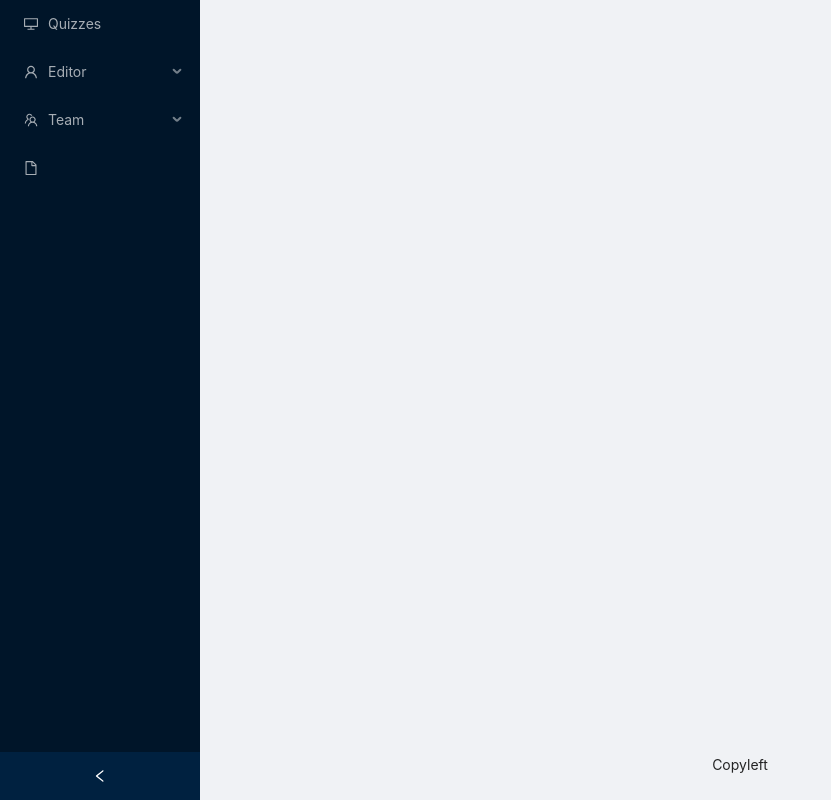
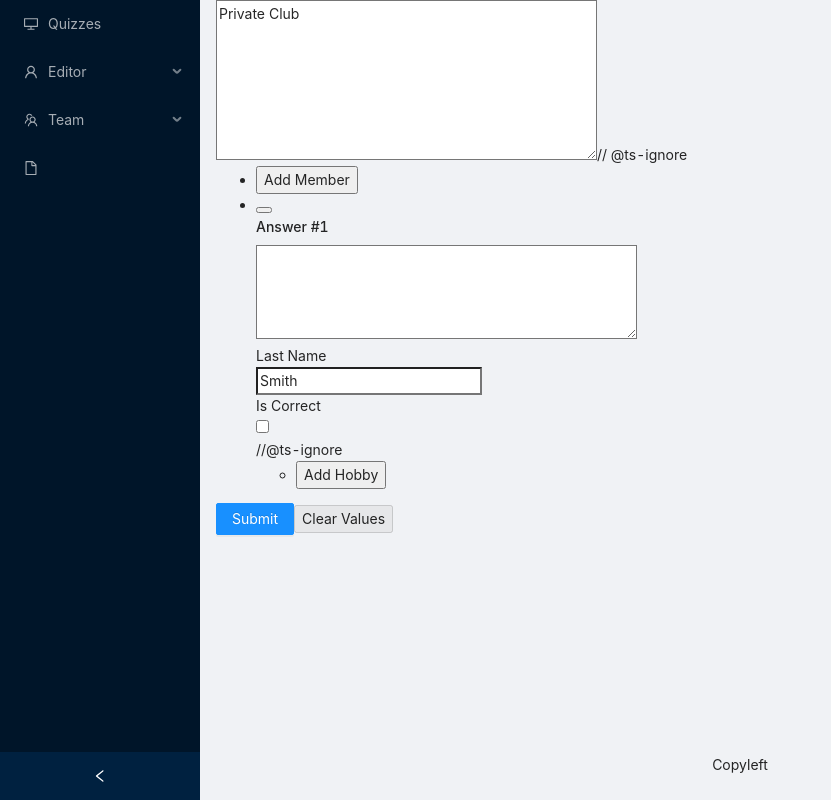
Before and after one commit to snytkine/quizzer-fe, a React (Create React App) app: page /reduxformeditor in a window 1280 px wide. Shown: the whole page, without its empty margins (0-831 px from the left). Built offline with nearby package versions, Linux system fonts and the light colour scheme.

Commit message:
Added editor powered by redux-form

```diff
--- a/package.json
+++ b/package.json
@@ -10,6 +10,7 @@
     "@types/node": "^12.0.0",
     "@types/react": "^16.9.0",
     "@types/react-dom": "^16.9.0",
+    "@types/redux-form": "^8.2.5",
     "antd": "^4.2.0",
     "react": "^16.13.1",
     "react-dom": "^16.13.1",
@@ -18,6 +19,7 @@
     "react-router-dom": "^6.0.0-alpha.4",
     "react-scripts": "3.4.1",
     "redux": "^4.0.5",
+    "redux-form": "^8.3.5",
     "typescript": "~3.7.2"
   },
   "scripts": {
--- a/src/Components/Layout1.tsx
+++ b/src/Components/Layout1.tsx
@@ -13,6 +13,7 @@ import CreateQuestion from './editor/CreateQuestion';
 import QuizList from './quiz/list';
 import Counter from './Counter';
 import { QuestionEditor } from './editor/QuestionEditor';
+import ReduxFormEditor from './editor/ReduxFormEditor';
 
 const { Header, Content, Footer, Sider } = Layout;
 const { SubMenu } = Menu;
@@ -46,6 +47,9 @@ export default class Layout1 extends React.Component {
                     <Link to="aformeditor">Question Editor</Link>
                   </Menu.Item>
                   <Menu.Item key="14">
+                    <Link to="reduxformeditor">Redux Editor</Link>
+                  </Menu.Item>
+                  <Menu.Item key="15">
                     <Link to="counter">Counter</Link>
                   </Menu.Item>
                 </SubMenu>
@@ -61,6 +65,7 @@ export default class Layout1 extends React.Component {
                 <Routes>
                   <Route path="editor" element={<CreateQuestion/>}/>
                   <Route path="aformeditor" element={<QuestionEditor/>}/>
+                  <Route path="reduxformeditor" element={<ReduxFormEditor/>}/>
                   <Route path="quiz" element={<QuizList/>}/>
                   <Route path="counter" element={<Counter/>}/>
                 </Routes>
--- a/src/Components/editor/QuestionEditor.tsx
+++ b/src/Components/editor/QuestionEditor.tsx
@@ -124,6 +124,7 @@ export const QuestionEditor = () => {
                                 <Form.Item
                                     name={[field.name, 'isCorrect']}
                                     fieldKey={field.fieldKey}
+
                                 >
 
                                   <Radio.Group buttonStyle="solid">
--- /dev/null
+++ b/src/Components/editor/ReduxFormEditor.tsx
@@ -0,0 +1,137 @@
+import React from 'react';
+import { Field, FieldArray, reduxForm } from 'redux-form';
+import validate from './validate';
+import { Button, Form, Input } from 'antd';
+
+const { TextArea } = Input;
+
+const renderField = ({ input, label, type, meta: { touched, error } }) => (
+    <div>
+      <label>{label}</label>
+      <div>
+        <input {...input} type={type} placeholder={label}/>
+        {touched && error && <span>{error}</span>}
+      </div>
+    </div>
+);
+
+
+const renderTextArea = ({ input, label, type, meta: { touched, error } }) => (
+    <Form.Item
+        label="Question"
+        name="question"
+        rules={[{ required: true, message: 'Please type the question' }]}
+    >
+      <TextArea rows={6}/>
+    </Form.Item>
+);
+
+const renderHobbies = ({ fields, meta: { error } }) => (
+    <ul>
+      <li>
+        <button type="button" onClick={() => fields.push()}>
+          Add Hobby
+        </button>
+      </li>
+      {fields.map((hobby, index) => (
+          <li key={index}>
+            <button
+                type="button"
+                title="Remove Hobby"
+                onClick={() => fields.remove(index)}
+            />
+            <Field
+                name={hobby}
+                type="text"
+                component={renderField}
+                label={`Hobby #${index + 1}`}
+            />
+          </li>
+      ))}
+      {error && <li className="error">{error}</li>}
+    </ul>
+);
+
+
+const renderMembers = ({ fields, meta: { error, submitFailed } }) => (
+    <ul>
+      <li>
+        <button type="button" onClick={() => fields.push({})}>
+          Add Member
+        </button>
+        {submitFailed && error && <span>{error}</span>}
+      </li>
+      {fields.map((member, index) => (
+          <li key={index}>
+            <button
+                type="button"
+                title="Remove Member"
+                onClick={() => fields.remove(index)}
+            />
+            <h4>Answer #{index + 1}</h4>
+            <Field
+                name={`${member}.question`}
+                type="text"
+                component="textarea"
+                rows={4}
+                cols={40}
+                label="Answer"
+            />
+            <Field
+                name={`${member}.lastName`}
+                type="text"
+                component={renderField}
+                label="Last Name"
+            />
+            <Field
+                name={`${member}.isCorrect`}
+                type="checkbox"
+                component={renderField}
+                label="Is Correct"
+            />
+            //@ts-ignore
+            <FieldArray name={`${member}.hobbies`} component={renderHobbies}/>
+          </li>
+      ))}
+    </ul>
+);
+
+const FieldArraysForm = props => {
+  const { handleSubmit, pristine, reset, submitting } = props;
+  return (
+      <form onSubmit={handleSubmit}>
+        <Field
+            name="clubName"
+            type="textarea"
+            component="textarea"
+            rows={7}
+            cols={40}
+            label="Club Name"
+        />
+        // @ts-ignore
+        <FieldArray name="members" component={renderMembers}/>
+        <div>
+          <Button type="primary" disabled={submitting} htmlType="submit">
+            Submit
+          </Button>
+
+          <button type="button" disabled={pristine || submitting} onClick={reset}>
+            Clear Values
+          </button>
+        </div>
+      </form>
+  );
+};
+
+export default reduxForm({
+  form: 'fieldArrays', // a unique identifier for this form
+  initialValues: {
+    clubName: 'Private Club', members: [{
+      firstName: 'Jane',
+      lastName: 'Smith',
+    }],
+  },
+  destroyOnUnmount: false,
+  onSubmit: (data) => {console.log(data)},
+  validate,
+})(FieldArraysForm);
--- /dev/null
+++ b/src/Components/editor/validate.ts
@@ -0,0 +1,56 @@
+const validate = values => {
+  const errors = {}
+  if (!values.clubName) {
+    //@ts-ignore
+    errors.clubName = 'Required'
+  }
+  if (!values.members || !values.members.length) {
+    //@ts-ignore
+    errors.members = { _error: 'At least one member must be entered' }
+  } else {
+    const membersArrayErrors = []
+    values.members.forEach((member, memberIndex) => {
+      const memberErrors = {}
+      if (!member || !member.firstName) {
+        //@ts-ignore
+        memberErrors.firstName = 'Required'
+        membersArrayErrors[memberIndex] = memberErrors
+      }
+      if (!member || !member.lastName) {
+        //@ts-ignore
+        memberErrors.lastName = 'Required'
+        membersArrayErrors[memberIndex] = memberErrors
+      }
+      if (member && member.hobbies && member.hobbies.length) {
+        const hobbyArrayErrors = []
+        member.hobbies.forEach((hobby, hobbyIndex) => {
+          if (!hobby || !hobby.length) {
+            hobbyArrayErrors[hobbyIndex] = 'Required'
+          }
+        })
+        if (hobbyArrayErrors.length) {
+          //@ts-ignore
+          memberErrors.hobbies = hobbyArrayErrors
+          membersArrayErrors[memberIndex] = memberErrors
+        }
+        if (member.hobbies.length > 5) {
+          //@ts-ignore
+          if (!memberErrors.hobbies) {
+            // @ts-ignore
+            memberErrors.hobbies = []
+          }
+          //@ts-ignore
+          memberErrors.hobbies._error = 'No more than five hobbies allowed'
+          membersArrayErrors[memberIndex] = memberErrors
+        }
+      }
+    })
+    if (membersArrayErrors.length) {
+      //@ts-ignore
+      errors.members = membersArrayErrors
+    }
+  }
+  return errors
+}
+
+export default validate
--- a/src/index.tsx
+++ b/src/index.tsx
@@ -5,9 +5,9 @@ import App from './App';
 //import * as serviceWorker from './serviceWorker';
 
 ReactDOM.render(
-  <React.StrictMode>
-    <App />
-  </React.StrictMode>,
+  //<React.StrictMode>
+    <App />,
+  //</React.StrictMode>,
   document.getElementById('root')
 );
 
--- a/src/store/rootReducer.ts
+++ b/src/store/rootReducer.ts
@@ -1,6 +1,9 @@
 import { combineReducers } from 'redux';
 import { counterReducer } from './counterReducer';
+import { reducer as formReducer } from 'redux-form';
+
 
 export const rootReducer = combineReducers({
   counter: counterReducer,
+  form: formReducer,
 });
--- a/tsconfig.json
+++ b/tsconfig.json
@@ -10,7 +10,7 @@
     "skipLibCheck": true,
     "esModuleInterop": true,
     "allowSyntheticDefaultImports": true,
-    "strict": true,
+    "strict": false,
     "forceConsistentCasingInFileNames": true,
     "module": "esnext",
     "moduleResolution": "node",
```
Also changed, not shown: 1 other file (tests, documents, lock files or other folders).
